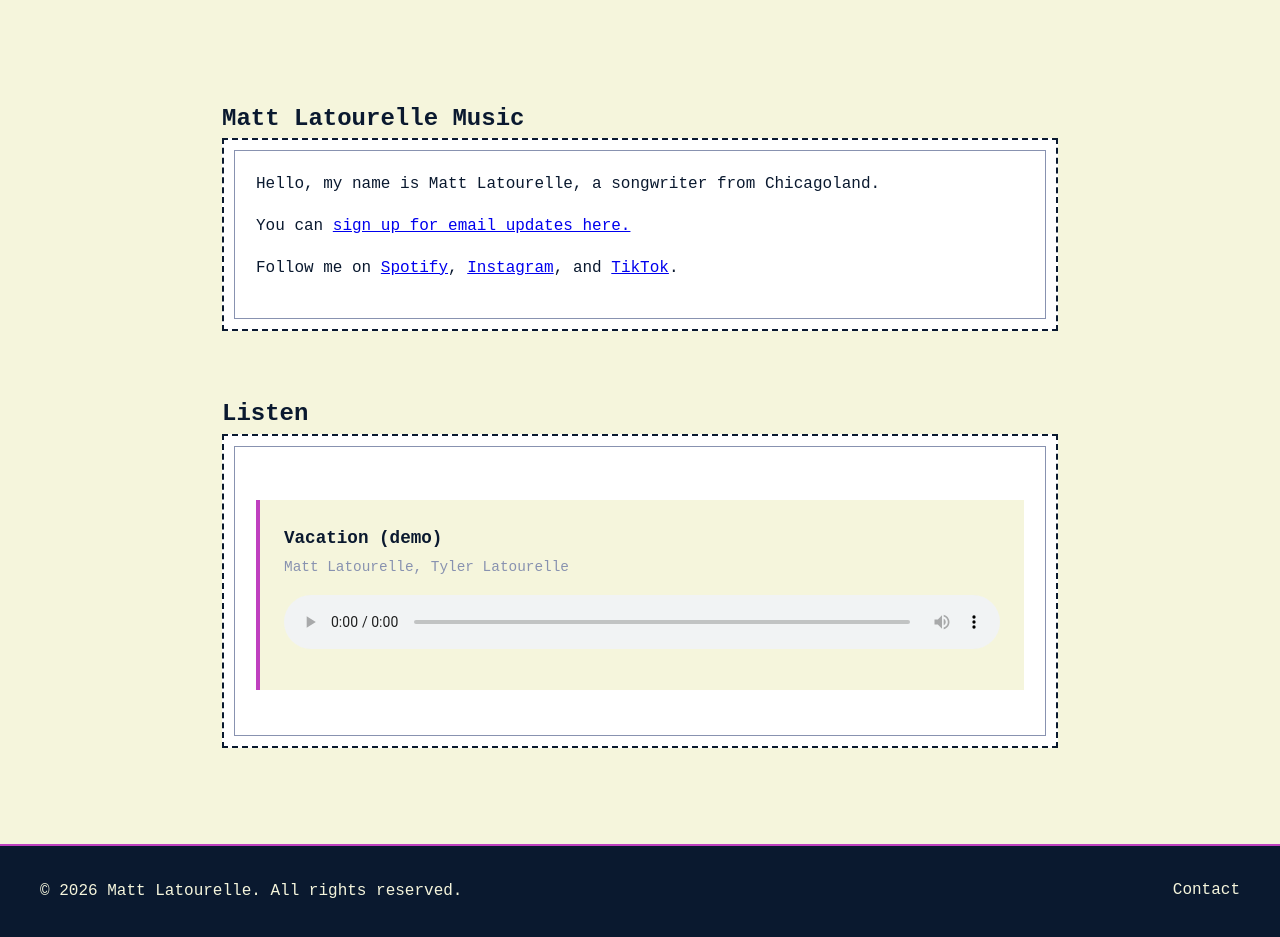
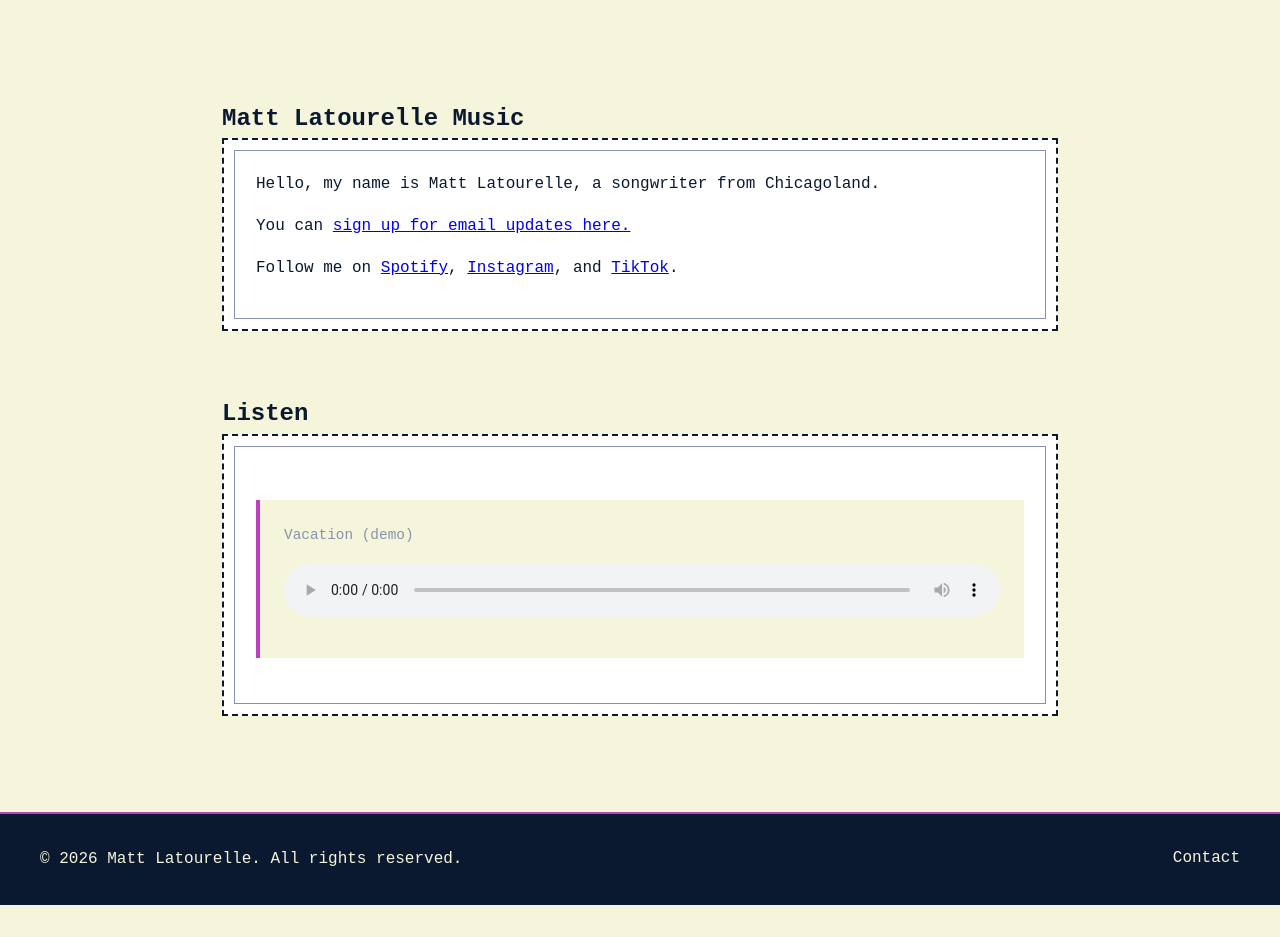
Before and after one commit to mlato/letter-l-music, a Jekyll site: the page built from index.html, in a window 1280 px wide. Built offline with Jekyll 4.4.1, drawn with Linux system fonts in a browser that asks for light colours; after the commit the page ends 905 px from its top, so only the background shows below that.

Commit message:
Update index.html

```diff
--- a/index.html
+++ b/index.html
@@ -19,8 +19,7 @@ title: Home
       {% for track in site.data.tracks %}
       <div class="track">
         <div class="track-info">
-          <h3>{{ track.title }}</h3>
-          <p>{{ track.artist }}</p>
+          <p>{{ track.title }}</p>
         </div>
         <audio controls>
           <source src="{{ track.file }}" type="audio/mpeg">
```
